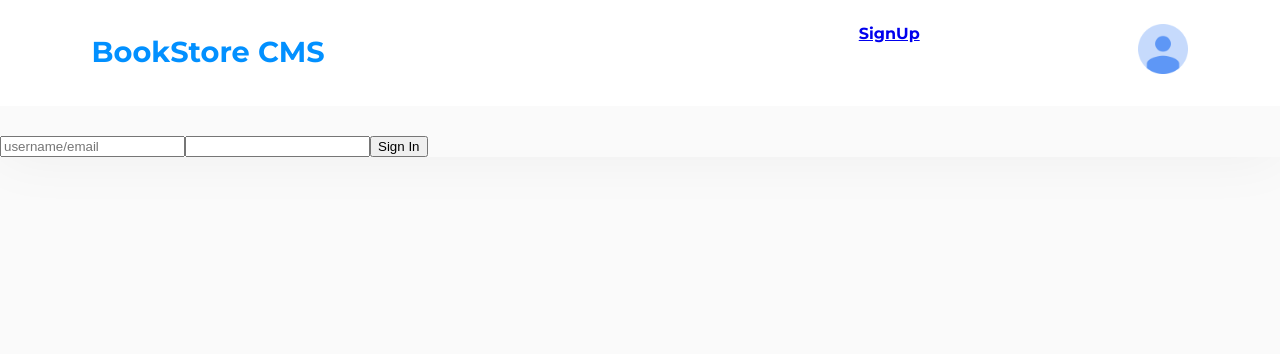
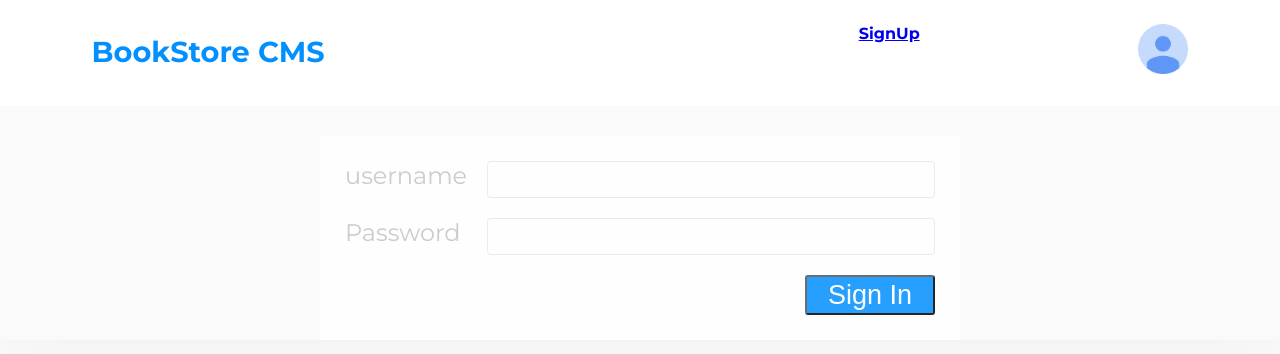
Before and after one commit to cdrani/book-cms, a React (Create React App) app: page /signin in a window 1280 px wide. Shown: the top 354 px of the page. Built offline with nearby package versions, Linux system fonts and the light colour scheme; what apollo-link-state would draw is missing.

Commit message:
complete styling of components

```diff
--- a/src/components/SignIn.js
+++ b/src/components/SignIn.js
@@ -1,8 +1,15 @@
 import React, { useState } from 'react'
 import { Mutation } from 'react-apollo'
 
-import { SIGNIN } from '../constants'
-
+import {
+  Form,
+  Input,
+  InputWrapper,
+  LabelContainer,
+  SmallButton,
+  SmallLabel,
+  SIGNIN
+} from '../constants'
 
 const SignIn = () => {
   const [name, setName] = useState('')
@@ -19,7 +26,7 @@ const SignIn = () => {
   return (
     <Mutation mutation={SIGNIN}>
       {(signIn, { data }) => (
-        <form
+        <Form
           onSubmit={async e => {
             e.preventDefault()
             const {
@@ -29,24 +36,34 @@ const SignIn = () => {
             } = await signIn({
               variables: { input: { login: name, password } }
             })
+
+            if (localStorage.getItem('token')) {
+              localStorage.removeItem('token')
+            }
+
             localStorage.setItem('token', token)
+
             setName('')
             setPassword('')
           }}
         >
-          <input
-            type="text"
-            value={name}
-            onChange={handleNameChange}
-            placeholder="username/email"
-          />
-          <input
-            type="password"
-            value={password}
-            onChange={handlePasswordChange}
-          />
-          <button type="submit">Sign In</button>
-        </form>
+          <InputWrapper>
+            <LabelContainer>
+              <SmallLabel>username</SmallLabel>
+              <Input type="text" value={name} onChange={handleNameChange} />
+            </LabelContainer>
+
+            <LabelContainer>
+              <SmallLabel>Password</SmallLabel>
+              <Input
+                type="password"
+                value={password}
+                onChange={handlePasswordChange}
+              />
+            </LabelContainer>
+            <SmallButton type="submit">Sign In</SmallButton>
+          </InputWrapper>
+        </Form>
       )}
     </Mutation>
   )
--- a/src/components/SignUp.js
+++ b/src/components/SignUp.js
@@ -3,14 +3,13 @@ import { Mutation } from 'react-apollo'
 
 import { SIGNUP } from '../constants'
 import {
-  Button,
   Form,
   InputWrapper,
   Input,
   Label,
-  LabelContainer
+  LabelContainer,
+  SmallButton,
 } from '../constants'
-
 
 const SignUp = () => {
   const [username, setUsername] = useState('')
@@ -42,7 +41,13 @@ const SignUp = () => {
             } = await signUp({
               variables: { input: { email, username, password } }
             })
+
+            if (localStorage.getItem('token')) {
+              localStorage.removeItem('token')
+            }
+
             localStorage.setItem('token', token)
+
             setUsername('')
             setEmail('')
             setPassword('')
@@ -55,7 +60,6 @@ const SignUp = () => {
                 type="text"
                 value={username}
                 onChange={handleUsernameChange}
-                placeholder="username"
               />
             </LabelContainer>
             <LabelContainer>
@@ -64,7 +68,6 @@ const SignUp = () => {
                 type="email"
                 value={email}
                 onChange={handleEmailChange}
-                placeholder="email"
               />
             </LabelContainer>
             <LabelContainer>
@@ -75,7 +78,7 @@ const SignUp = () => {
                 onChange={handlePasswordChange}
               />
             </LabelContainer>
-            <Button type="submit">Sign Up</Button>
+            <SmallButton type="submit">Sign Up</SmallButton>
           </InputWrapper>
         </Form>
       )}
--- a/src/constants/index.js
+++ b/src/constants/index.js
@@ -11,6 +11,7 @@ import {
   LargeLabel,
   NumberInput,
   LargeInputWrapper,
+  SmallButton,
   SmallInputWrapper,
   SmallLabel,
   Select
@@ -42,6 +43,7 @@ export {
   LargeLabel,
   LargeInputWrapper,
   NumberInput,
+  SmallButton,
   SmallInputWrapper,
   SmallLabel,
   Select,
--- a/src/constants/styledComponents.js
+++ b/src/constants/styledComponents.js
@@ -9,6 +9,10 @@ const Button = styled.button`
   color: #fff;
   border-radius: 3px;
   background-color: #0290ff;
+`
+
+const SmallButton = styled(Button)`
+  width: 22%;
 `
 
 const LargeButton = styled(Button)`
@@ -108,6 +112,7 @@ export {
   LargeInputWrapper,
   NumberInput,
   Select,
+  SmallButton,
   SmallLabel,
   SmallInputWrapper
 }
--- a/src/containers/BooksForm.js
+++ b/src/containers/BooksForm.js
@@ -5,7 +5,6 @@ import {
   categories,
   CREATEBOOK,
   MYBOOKS,
-  Button,
   FullWidthForm,
   H3,
   Input,
--- a/src/containers/BooksList.js
+++ b/src/containers/BooksList.js
@@ -2,8 +2,7 @@ import React, { Fragment } from 'react'
 import { Query } from 'react-apollo'
 
 import Book from '../components/Book'
-import { MYBOOKS } from '../constants'
-import { Button } from '../constants'
+import { Button, MYBOOKS } from '../constants'
 
 const updateQuery = (previousResult, { fetchMoreResult }) => {
   if (!fetchMoreResult) {
```
